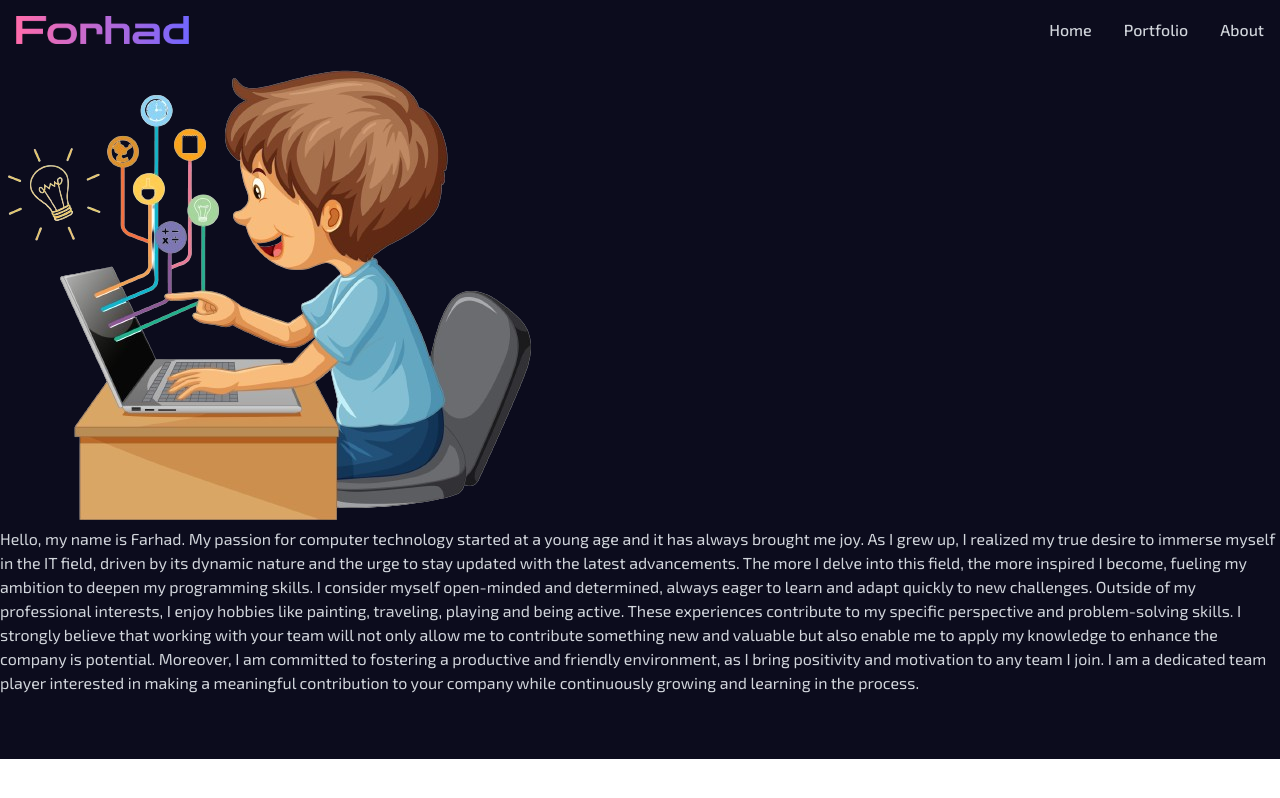
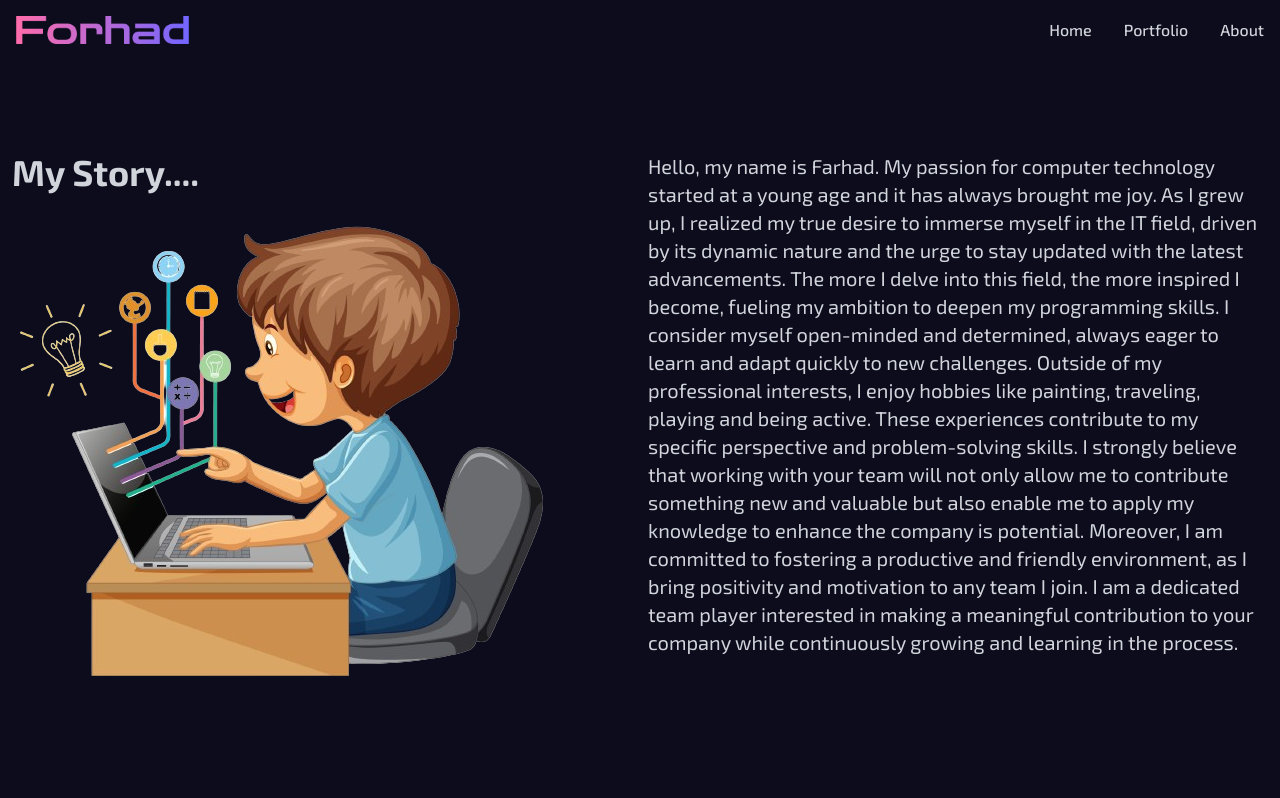
Before and after one commit to forhadhossen1/Forhad-Hossen, a React (Vite) app: page /about in a window 1280 px wide. Shown: the top 798 px of the page. Built offline with nearby package versions, Linux system fonts and the light colour scheme.

Commit message:
about p storymodify

```diff
--- a/src/Pages/About/About.jsx
+++ b/src/Pages/About/About.jsx
@@ -2,13 +2,14 @@ import aboutImage from "../../assets/heroman.png"
 const About = () => {
     return (
         <div className="py-16 max-w-screen-xl mx-auto">
-            <div>
-                <div>
+            <div className="flex flex-col md:flex-row justify-between items-center gap-4 my-12 p-3">
+                <div className="flex-1">
+                    <h1 className="text-4xl font-bold py-7">My Story....</h1>
                     <img src={aboutImage} alt="forhad image" />
                 </div>
 
-                <div>
-                    <p>Hello, my name is Farhad. My passion for computer technology started at a young age and it has always brought me joy. As I grew up, I realized my true desire to immerse myself in the IT field, driven by its dynamic nature and the urge to stay updated with the latest advancements.
+                <div className="flex-1">
+                    <p className="text-lg lg:text-xl">Hello, my name is Farhad. My passion for computer technology started at a young age and it has always brought me joy. As I grew up, I realized my true desire to immerse myself in the IT field, driven by its dynamic nature and the urge to stay updated with the latest advancements.
 
                         The more I delve into this field, the more inspired I become, fueling my ambition to deepen my programming skills. I consider myself open-minded and determined, always eager to learn and adapt quickly to new challenges.
 
```
